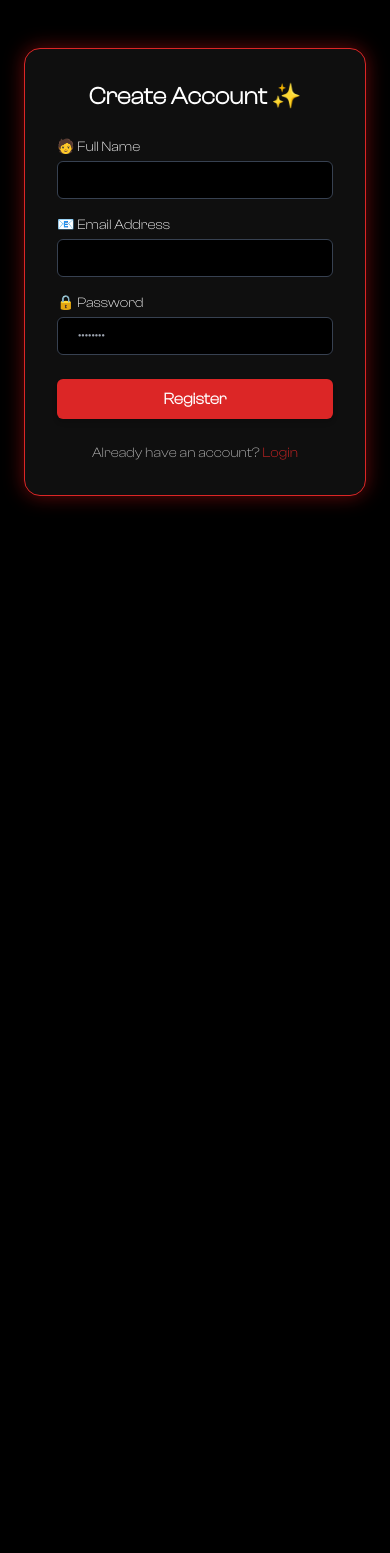
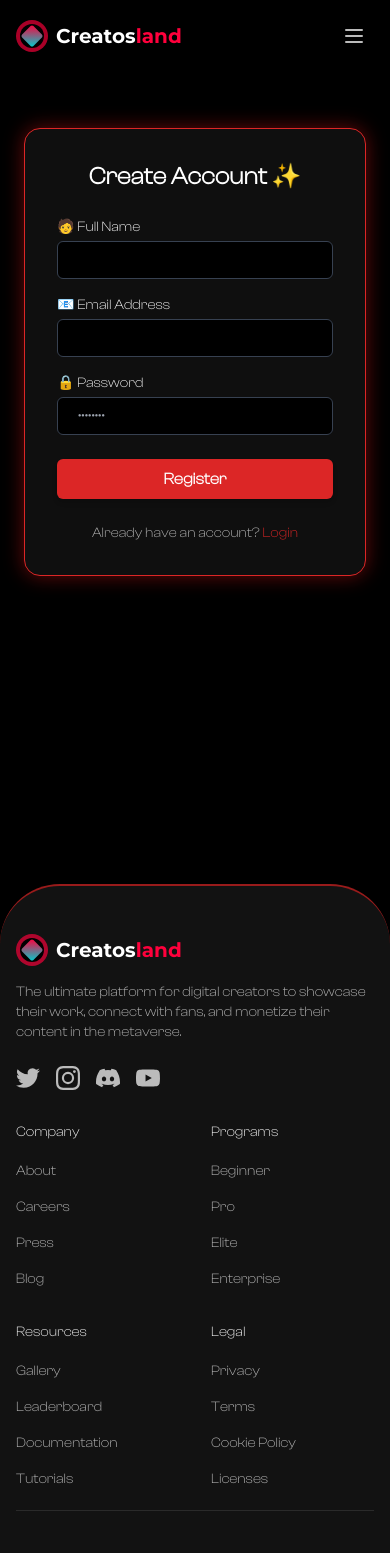
Before and after one commit to aminsheikh72/influencer, a React (Vite) app in the folder client/: page /Register in a window 390 px wide. Shown: the top 1553 px of the page. Before the commit the page ends 844 px from the top, so only its background shows below. Built offline with nearby package versions, Linux system fonts and the light colour scheme.

Commit message:
auth change

```diff
--- a/client/src/App.jsx
+++ b/client/src/App.jsx
@@ -14,10 +14,13 @@ import Login from './pages/Login.jsx'
 import Gallery from './pages/Gallery.jsx'
 import NotFound from './pages/NotFound.jsx'
 import Register from './pages/Register.jsx'
+import Navbar from './components/navigation/Navbar.jsx'
+import Footer from './components/navigation/Footer.jsx'
 
 function App() {
   return (
 <BrowserRouter>
+<Navbar/>
     <Routes>
       <Route path="/" element={<MainLayout />}>
         <Route index element={<Home />} />
@@ -29,8 +32,8 @@ function App() {
       </Route>
       <Route path="/Login" element={<Login />} />
       <Route path="/Register" element={<Register />} />
-
     </Routes>
+    <Footer/>
     </BrowserRouter>
   )
 }
--- a/client/src/features/auth/authSlice.js
+++ b/client/src/features/auth/authSlice.js
@@ -1,12 +1,10 @@
 import { createAsyncThunk, createSlice } from "@reduxjs/toolkit"
 import authService from "./authService"
-
-
 let userExist = JSON.parse(localStorage.getItem('user'))
 
 const authSlice = createSlice({
     name :"auth",
-    initialSatate : {
+    initialState : {
         user : userExist || null,
         isLoading : false,
         isSuccess : false,
--- a/client/src/features/store.js
+++ b/client/src/features/store.js
@@ -1,5 +1,6 @@
 import { configureStore } from '@reduxjs/toolkit'
+import auth from './auth/authSlice'
 const store = configureStore({
-  reducer: { },
+  reducer: { auth},
 })
 export default store;
--- a/client/src/pages/Login.jsx
+++ b/client/src/pages/Login.jsx
@@ -1,4 +1,4 @@
-import React, { useState } from 'react'
+import React, { useEffect, useState } from 'react'
 import { useDispatch, useSelector } from 'react-redux'
 import { useNavigate } from 'react-router-dom'
 import { Link } from 'react-router-dom'
@@ -49,7 +49,7 @@ const Login = () => {
 
 
   return (
-    <div className="min-h-screen flex flex-col lg:flex-row bg-black text-white">
+    <div className="min-h-screen  flex flex-col lg:flex-row bg-black text-white">
       {/* Left Side Image Section */}
       <div className="relative w-full lg:w-1/2 hidden lg:flex items-center justify-center">
         <img
@@ -67,7 +67,7 @@ const Login = () => {
       </div>
 
       {/* Right Side Login Section */}
-      <div className="w-full lg:w-1/2 flex items-center justify-center px-6 sm:px-12 py-12">
+      <div className="w-full lg:w-1/2 flex items-center justify-center px-6 mt-20 sm:px-12 py-12">
         <div
           className="w-full max-w-md bg-[#0f0f0f] p-8 rounded-2xl border border-red-600 shadow-lg"
           style={{ boxShadow: '0 0 20px #ff1a1a66' }}
--- a/client/src/pages/Register.jsx
+++ b/client/src/pages/Register.jsx
@@ -21,7 +21,7 @@ const Register = () => {
       </div>
 
       {/* Right Side Form */}
-      <div className="w-full lg:w-1/2 flex items-center justify-center px-6 sm:px-12 py-12">
+      <div className="w-full lg:w-1/2 flex items-center justify-center px-6 mt-20 sm:px-12 py-12">
         <div
           className="w-full max-w-md bg-[#0f0f0f] p-8 rounded-2xl border border-red-600 shadow-lg"
           style={{ boxShadow: '0 0 20px #ff1a1a66' }}
```
